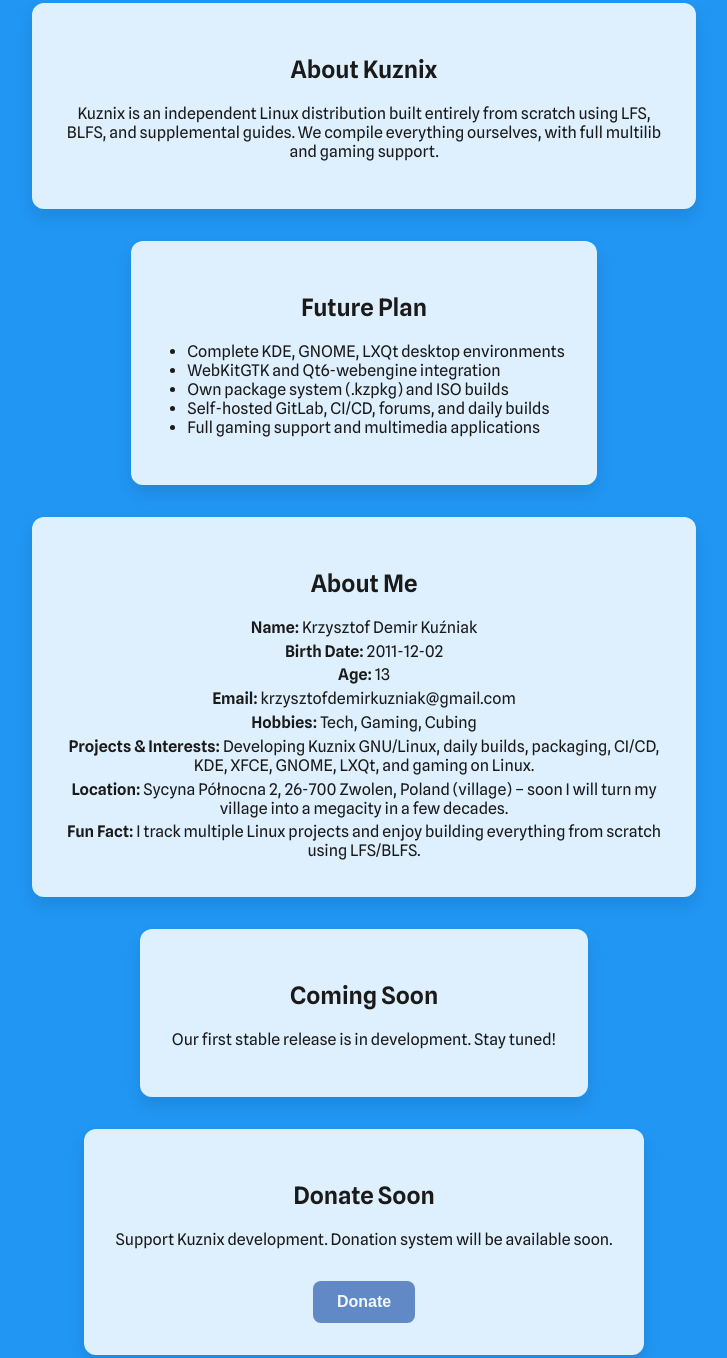
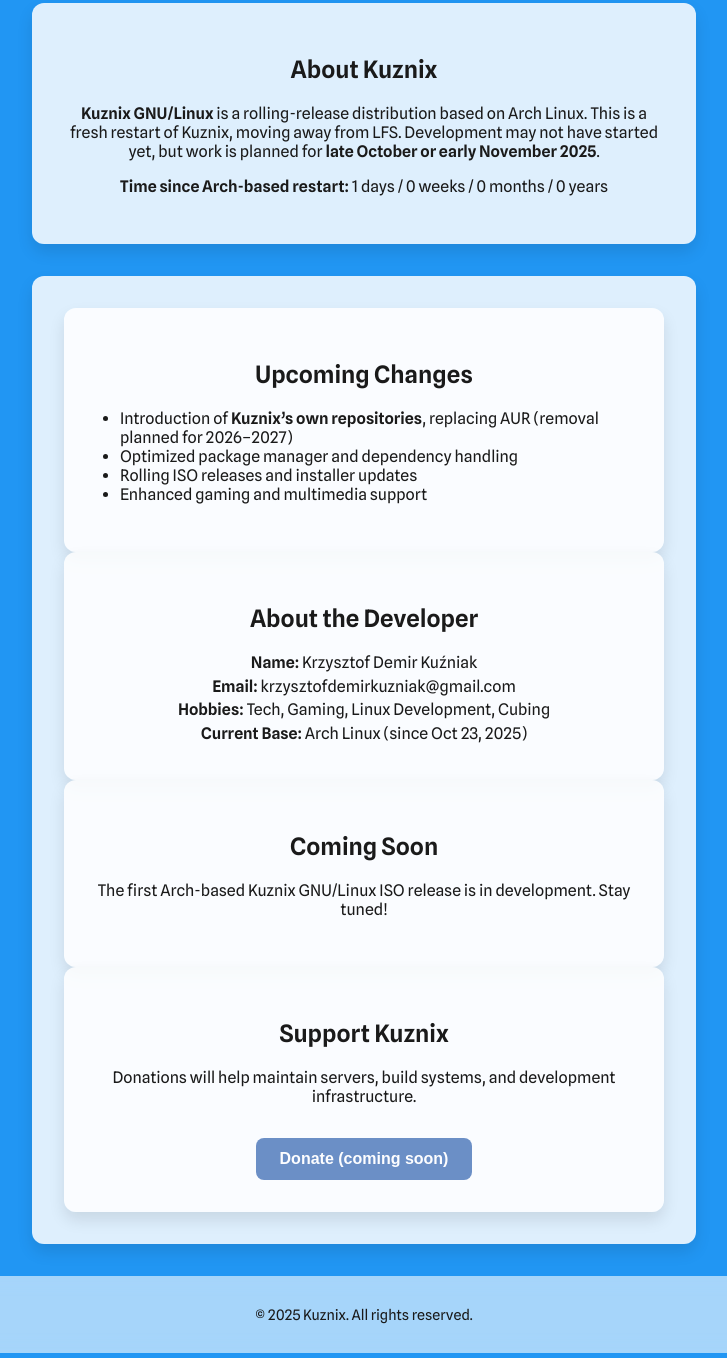
Before and after one commit to KuznixTeam/kuznixteam.github.io, a plain HTML site: page index.html in a window 1280 px wide. Shown: the part 324-1682 px from the top of the page, without its empty margins (276-1003 px from the left). Drawn offline with Linux system fonts and the light colour scheme.

Commit message:
i switched to arch

```diff
--- a/index.html
+++ b/index.html
@@ -3,14 +3,14 @@
 <head>
   <meta charset="UTF-8">
   <meta name="viewport" content="width=device-width, initial-scale=1.0">
-  <title>Kuznix GNU/Linux</title>
+  <title>Kuznix</title>
   <link rel="icon" href="favicon.png" type="image/png">
   <link rel="stylesheet" href="style.css">
 </head>
 <body>
   <header>
     <img src="logo.png" alt="Kuznix Logo" class="logo">
-    <h1>Kuznix GNU/Linux</h1>
+    <h1>Kuznix</h1>
     <nav class="social-links">
       <a href="https://youtube.com/@Kuznix" target="_blank">YouTube</a>
       <a href="https://www.tiktok.com/@kuznix2011" target="_blank">TikTok</a>
@@ -24,46 +24,44 @@
   <main>
     <section class="intro">
       <h2>About Kuznix</h2>
-      <p>Kuznix is an independent Linux distribution built entirely from scratch using LFS, BLFS, and supplemental guides. We compile everything ourselves, with full multilib and gaming support.</p>
+      <p><strong>Kuznix GNU/Linux</strong> is a rolling-release distribution based on Arch Linux. This is a fresh restart of Kuznix, moving away from LFS. Development may not have started yet, but work is planned for <strong>late October or early November 2025</strong>.</p>
+  <p><strong>Time since Arch-based restart:</strong> <span id="elapsed"></span></p>
     </section>
+    <section class="intro">
+
 
     <section class="future">
-      <h2>Future Plan</h2>
+      <h2>Upcoming Changes</h2>
       <ul>
-        <li>Complete KDE, GNOME, LXQt desktop environments</li>
-        <li>WebKitGTK and Qt6-webengine integration</li>
-        <li>Own package system (.kzpkg) and ISO builds</li>
-        <li>Self-hosted GitLab, CI/CD, forums, and daily builds</li>
-        <li>Full gaming support and multimedia applications</li>
+        <li>Introduction of <strong>Kuznix’s own repositories</strong>, replacing AUR (removal planned for 2026–2027)</li>
+        <li>Optimized package manager and dependency handling</li>
+        <li>Rolling ISO releases and installer updates</li>
+        <li>Enhanced gaming and multimedia support</li>
       </ul>
     </section>
 
     <section class="about-me">
-      <h2>About Me</h2>
+      <h2>About the Developer</h2>
       <p><strong>Name:</strong> Krzysztof Demir Kuźniak</p>
-      <p><strong>Birth Date:</strong> 2011-12-02</p>
-      <p><strong>Age:</strong> <span id="age"></span></p>
       <p><strong>Email:</strong> krzysztofdemirkuzniak@gmail.com</p>
-      <p><strong>Hobbies:</strong> Tech, Gaming, Cubing</p>
-      <p><strong>Projects & Interests:</strong> Developing Kuznix GNU/Linux, daily builds, packaging, CI/CD, KDE, XFCE, GNOME, LXQt, and gaming on Linux.</p>
-      <p><strong>Location:</strong> Sycyna Północna 2, 26-700 Zwolen, Poland (village) – soon I will turn my village into a megacity in a few decades.</p>
-      <p><strong>Fun Fact:</strong> I track multiple Linux projects and enjoy building everything from scratch using LFS/BLFS.</p>
+      <p><strong>Hobbies:</strong> Tech, Gaming, Linux Development, Cubing</p>
+      <p><strong>Current Base:</strong> Arch Linux (since Oct 23, 2025)</p>
     </section>
 
     <section class="coming-soon">
       <h2>Coming Soon</h2>
-      <p>Our first stable release is in development. Stay tuned!</p>
+      <p>The first Arch-based Kuznix GNU/Linux ISO release is in development. Stay tuned!</p>
     </section>
 
     <section class="donate">
-      <h2>Donate Soon</h2>
-      <p>Support Kuznix development. Donation system will be available soon.</p>
-      <button disabled>Donate</button>
+      <h2>Support Kuznix</h2>
+      <p>Donations will help maintain servers, build systems, and development infrastructure.</p>
+      <button disabled>Donate (coming soon)</button>
     </section>
   </main>
 
   <footer>
-    <p>&copy; <span id="year"></span> Kuznix GNU/Linux. All rights reserved.</p>
+    <p>&copy; <span id="year"></span> Kuznix. All rights reserved.</p>
   </footer>
 
   <script src="script.js"></script>
--- a/script.js
+++ b/script.js
@@ -1,11 +1,27 @@
-// Set current year dynamically and calculate age
 document.addEventListener("DOMContentLoaded", () => {
+  // Set current year dynamically
   document.getElementById("year").textContent = new Date().getFullYear();
 
-  const birthDate = new Date("2011-12-02"); // birth date
+  // Calculate age
+  const birthDate = new Date("2011-12-02");
   const today = new Date();
   let age = today.getFullYear() - birthDate.getFullYear();
   const m = today.getMonth() - birthDate.getMonth();
   if (m < 0 || (m === 0 && today.getDate() < birthDate.getDate())) age--;
-  document.getElementById("age").textContent = age;
+  const ageElement = document.getElementById("age");
+  if (ageElement) ageElement.textContent = age;
+
+  // Calculate elapsed time since Oct 23, 2025
+  const startDate = new Date("2025-10-23");
+  const diffMs = today - startDate; // milliseconds difference
+
+  const diffDays = Math.floor(diffMs / (1000 * 60 * 60 * 24));
+  const diffWeeks = Math.floor(diffDays / 7);
+  const diffMonths = Math.floor((today.getFullYear() - startDate.getFullYear()) * 12 + today.getMonth() - startDate.getMonth());
+  const diffYears = today.getFullYear() - startDate.getFullYear() - (today.getMonth() < startDate.getMonth() || (today.getMonth() === startDate.getMonth() && today.getDate() < startDate.getDate()) ? 1 : 0);
+
+  const elapsedElement = document.getElementById("elapsed");
+  if (elapsedElement) {
+    elapsedElement.textContent = `${diffDays} days / ${diffWeeks} weeks / ${diffMonths} months / ${diffYears} years`;
+  }
 });
--- a/style.css
+++ b/style.css
@@ -1,4 +1,3 @@
-/* Frutiger Aero + Spline Sans + Mostly Blue + Dark Mode */
 @import url('https://fonts.googleapis.com/css2?family=Spline+Sans:wght@400;600&display=swap');
 
 :root {
```
